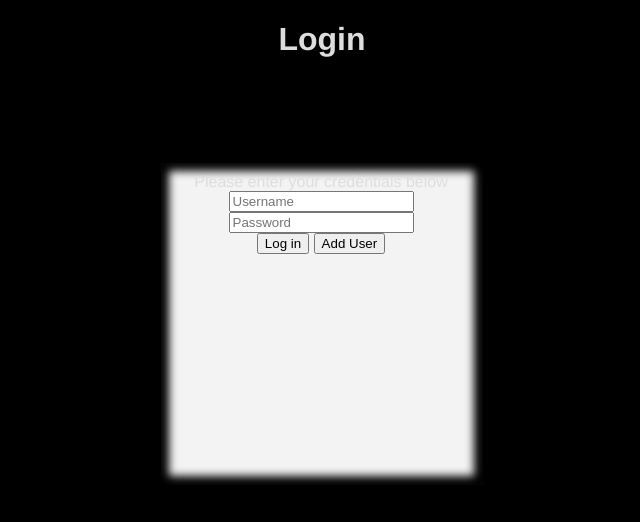
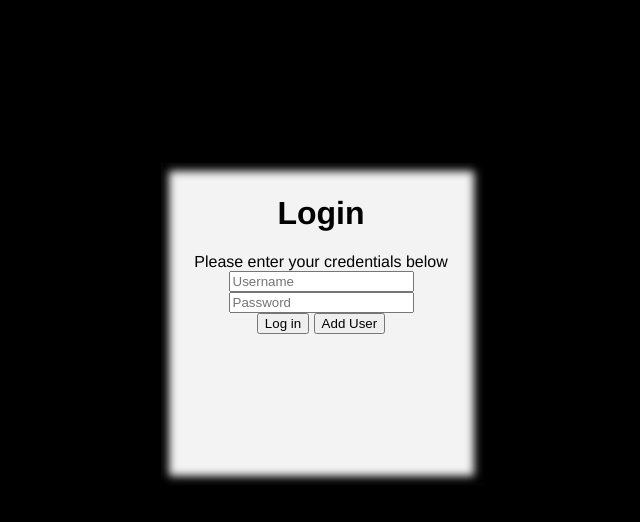
Before and after one commit to wsiao/WarmUp1, a Django app: page / in a window 1280 px wide. Shown: the top 522 px of the page, without its empty margins (318-958 px from the left). Run offline with Django 3.2, Linux system fonts and the light colour scheme; some libraries are stand-ins or nearby versions.

Commit message:
CSSAttempt

```diff
--- a/cL/static/frontEnd.css
+++ b/cL/static/frontEnd.css
@@ -20,6 +20,6 @@
 
 body {
 	background: #000;
-	color: #DDD;
+	color: #000;
 	font-family: 'Helvetica', HelveticaNeue-Light, 'Helvetica Neue', Helvetica, Arial, sans-serif;
 }
--- a/cL/templates/frontEnd.html
+++ b/cL/templates/frontEnd.html
@@ -7,7 +7,7 @@
 <center>
 <h1>Login</h1>
 <div id="login" class="box">
-
+  <h1>Login</h1>
   <div id="loginMessage" class="message">
   </div>
 
```
